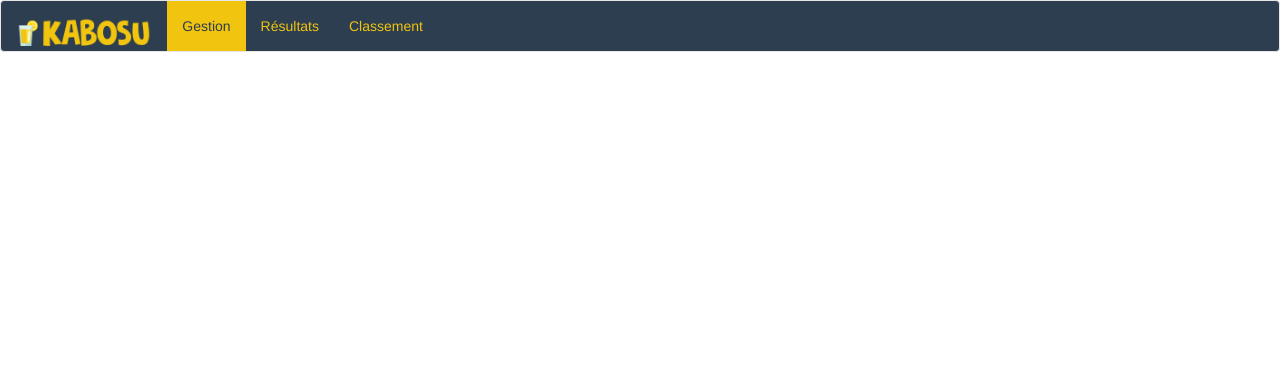
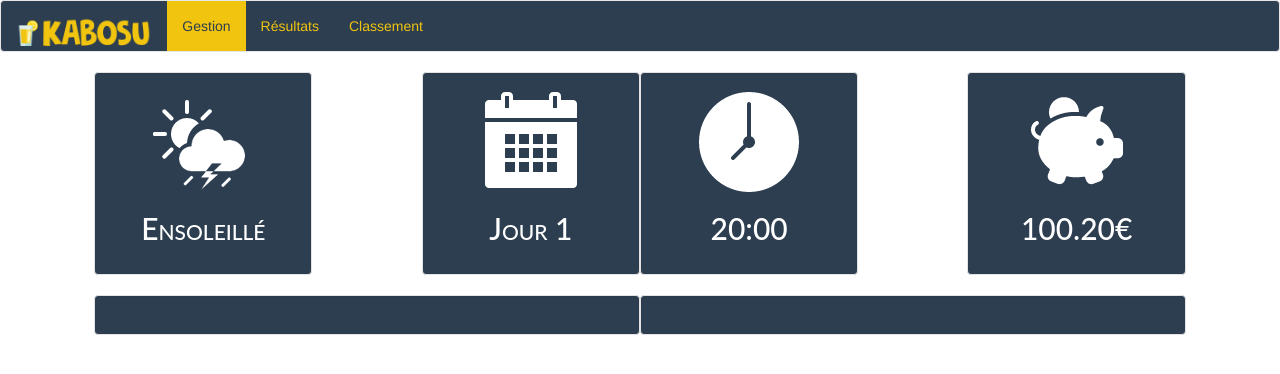
Before and after one commit to rForcee/Kabosu, a plain HTML site: page static/jeu.html in a window 1280 px wide. Drawn offline with nearby package versions, Linux system fonts and the light colour scheme.

Commit message:
Client web

```diff
--- a/static/css/index.css
+++ b/static/css/index.css
@@ -1,7 +1,7 @@
 @import "bourbon";
 
 body {
-	background: #eee !important;
+	background: #95a5a6 !important;
 }
 
 .wrapper {
--- /dev/null
+++ b/static/css/jeu.css
@@ -0,0 +1,23 @@
+.tilesTop{
+	/*margin-left: 5%;*/
+	background-color: #2c3e50 !important;
+	text-align: center !important;
+	color: white;
+	font-family: Lato;
+	font-weight: 800;
+	font-variant: small-caps;
+}
+
+.tilesTopLeft{
+	/*margin-left: 1%;*/
+	background-color: #2c3e50 !important;
+	text-align: center !important;
+	color: white;
+	font-family: Lato;
+	font-weight: 800;
+	font-variant: small-caps;
+}
+
+.tiles{
+	background-color: #2c3e50 !important;
+}
--- a/static/jeu.html
+++ b/static/jeu.html
@@ -8,6 +8,7 @@
     <title>Kabosu | Jeu</title>
 
     <link href="css/bootstrap.css" rel="stylesheet">
+    <link href="css/jeu.css" rel="stylesheet">
 
   </head>
   <body>
@@ -15,7 +16,7 @@
     <nav class="navbar navbar-default">
       <div class="container-fluid">
         <div class="navbar-header">
-          <a class="navbar-brand" href="#"><img src="./image/Kabosu_06.png" height="30"></a>
+          <a class="navbar-brand" href="#"><img src="./image/Kabosu_06.png" alt="Kabosu" height="30"></a>
         </div>
         <ul class="nav navbar-nav">
           <li class="active"><a href="#">Gestion</a></li>
@@ -25,6 +26,42 @@
       </div>
     </nav>
 
+    <div class="row">
+
+      <div class="col-md-1"></div>
+      <div class="well col-md-2 tilesTopLeft">
+        <img src="image/weather.png" alt="Météo">
+        <h2 id="weather"> Ensoleillé </h2>
+      </div>
+      <div class="col-md-1"></div>
+      <div class="well col-md-2 tilesTop">
+        <img src="image/calendar.png" alt="Jour">
+        <h2 id="day"> Jour 1 </h2>
+      </div>
+      <div class="well col-md-2 tilesTop">
+        <img src="image/clock.png" alt="Heure">
+        <h2 id="hour"> 20:00 </h2>
+      </div>
+      <div class="col-md-1"></div>
+      <div class="well col-md-2 tilesTop">
+        <img src="image/money.png" alt="Budget">
+        <h2 id="money"> 100.20€ </h2>
+      </div>
+    </div>
+
+    <div class="row">
+
+      <div class="col-md-1">
+      </div>
+
+      <div class="well col-md-5 tiles">
+      </div>
+
+      <div class="well col-md-5 tiles">
+      </div>
+
+    </div>
+
     <script src="https://ajax.googleapis.com/ajax/libs/jquery/1.12.4/jquery.min.js"></script>
 
     <script src="js/bootstrap.min.js"></script>
```
Also changed, not shown: static/index.html (+3 -0 lines), static/image/calendar.png (added), static/image/clock.png (added), static/image/money.png (added), static/image/weather.png (added).
